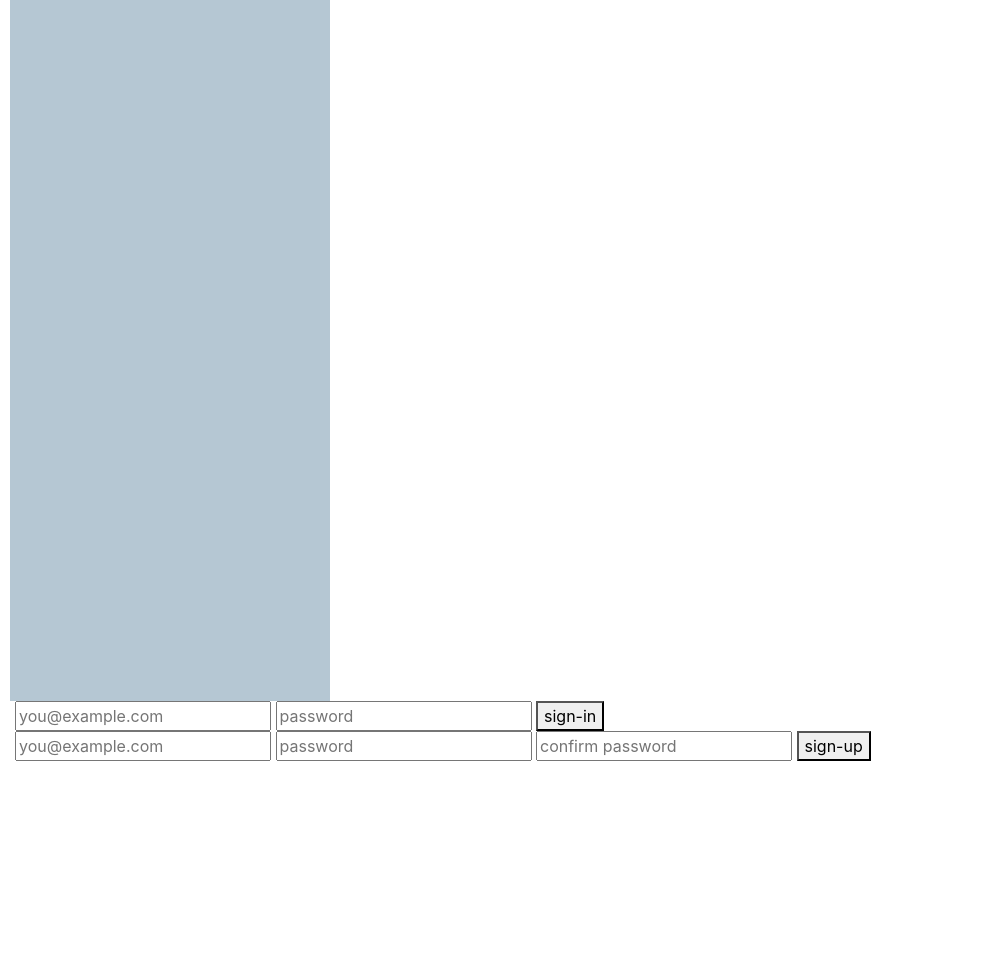
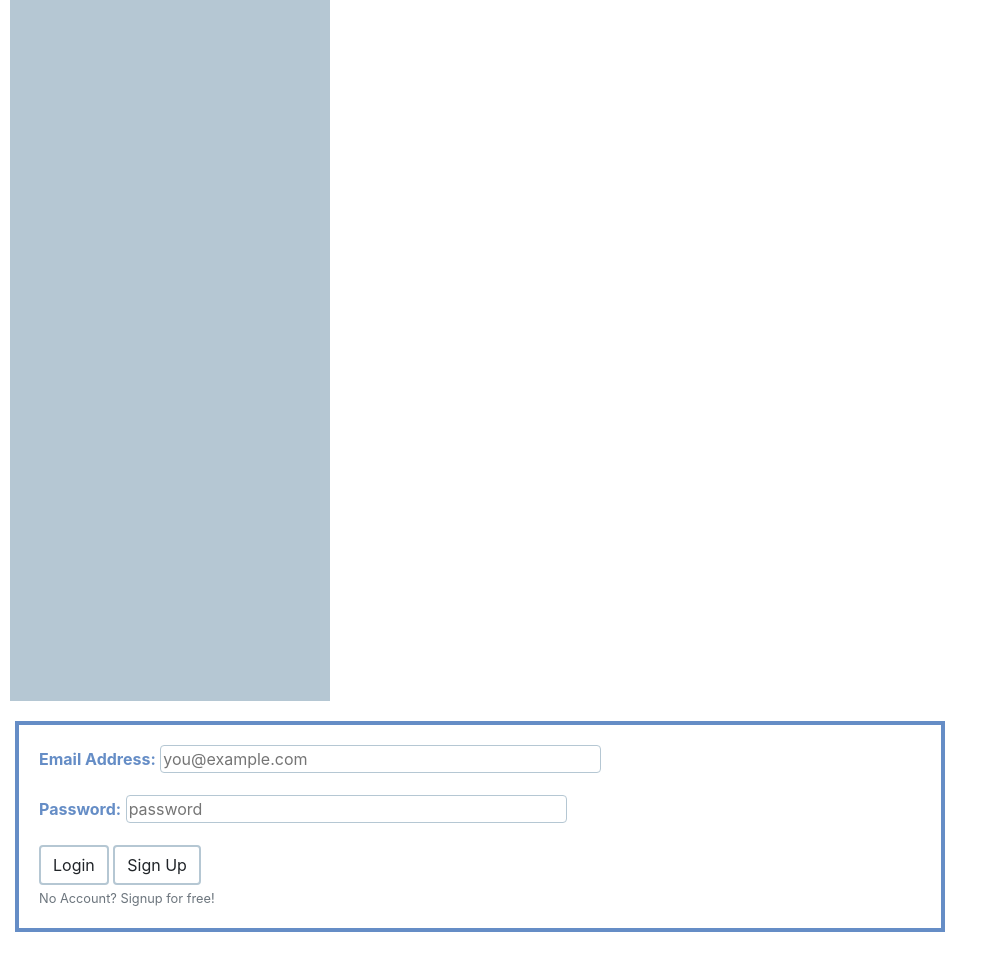
Before and after one commit to philingyuup/Tic-Tac-Toe-Project, a website built with webpack: page index.html in a window 1280 px wide. Shown: the part 99-1070 px from the top of the page, without its empty margins (0-998 px from the left). Before the commit the page ends 932 px from the top, so only its background shows below. Built offline with nearby package versions, Linux system fonts and the light colour scheme.

Commit message:
Add css to login page
Added some css to the login page and changed the sign up to a modal

```diff
--- a/assets/scripts/users/events.js
+++ b/assets/scripts/users/events.js
@@ -11,6 +11,7 @@ const signUp = event => {
     .then(userUi.signUpSuccess)
     .catch(userUi.signUpFailure)
   $('form').trigger('reset')
+  $('#signUpModal').modal('hide')
 }
 
 const signIn = event => {
--- a/assets/styles/index.scss
+++ b/assets/styles/index.scss
@@ -89,3 +89,32 @@ $middle: #A58D7F;
     text-decoration: none;
   }
 }
+
+
+#sign-in {
+  border: 4px solid $lightprimary;
+  margin: 20px auto;
+  padding: 20px 20px;
+}
+
+input{
+  width: 50%;
+  border: 1px solid $lighterprimary;
+  border-radius: 4px;
+}
+
+.btn {
+  background-color: white;
+  border: 2px solid $lighterprimary;
+
+  &:hover{
+    background-color: $lightprimary;
+    color: white;
+  }
+}
+
+
+label {
+  font-weight: bold;
+  color: $lightprimary;
+}
--- a/index.html
+++ b/index.html
@@ -30,16 +30,43 @@
           <div id="user-message"> </div>
           <div id="user-login" class="tab-pane fade show active" role="tabpanel" aria-lablledby="login-tab">
             <form id="sign-in">
-              <input required name="credentials[email]" type="text" placeholder="you@example.com">
-              <input required name="credentials[password]" type="password" placeholder="password">
-              <button type="submit"> sign-in </button>
+              <div class="form-group">
+                <label for="signInEmail">Email Address:</label>
+                <input required id="signInEmail" name="credentials[email]" type="text" placeholder="you@example.com"  >
+              </div>
+              <div class="form-group">
+                <label for="signInPw">Password:</label>
+                <input required id="signInPw" name="credentials[password]" type="password" placeholder="password">
+              </div>
+              <button class="btn" type="submit"> Login </button>
+              <button type="button" class="btn" data-toggle="modal" data-target="#signUpModal">Sign Up</button>
+              <small class="form-text text-muted">No Account? Signup for free!</small>
             </form>
-            <form id="sign-up">
-              <input required name="credentials[email]" type="text" placeholder="you@example.com">
-              <input required name="credentials[password]" type="password" placeholder="password">
-              <input required name="credentials[password_confirmation]" type="password" placeholder="confirm password">
-              <button type="submit"> sign-up </button>
-            </form>
+            <div class="modal fade" id="signUpModal" tabindex="-1" role="dialog">
+              <div class="modal-dialog" role="document">
+                <div class="modal-content">
+                  <div class="modal-header">
+                    <h5 class="modal-title">Sign Up</h5>
+                    <button type="button" class="close" data-dismiss="modal" aria-label="Close">
+                      <span aria-hidden="true">&times;</span>
+                    </button>
+                  </div>
+                  <div class="modal-body">
+                    <form id="sign-up">
+                      <input required aria-describedby="emailHelp" name="credentials[email]" type="text" placeholder="you@example.com">
+                      <small id="emailHelp" class="form-text text-muted">Please don't use a real email!</small>
+                      <input required aria-describedby="passwordHelp" name="credentials[password]" type="password" placeholder="password">
+                      <small id="passwordHelp" class="form-text text-muted">Please don't use a real password!</small>
+                      <input required name="credentials[password_confirmation]" type="password" placeholder="confirm password">
+                  </div>
+                  <div class="modal-footer">
+                    <button type="button" class="btn" data-dismiss="modal">Close</button>
+                    <button type="submit" class="btn">Sign Up</button>
+                  </div>
+                  </form>
+                </div>
+              </div>
+            </div>
           </div>
           <br>
           <div id="user-settings" class="tab-pane fade" role="tabpanel" aria-labelledby="settings-tab"
```
